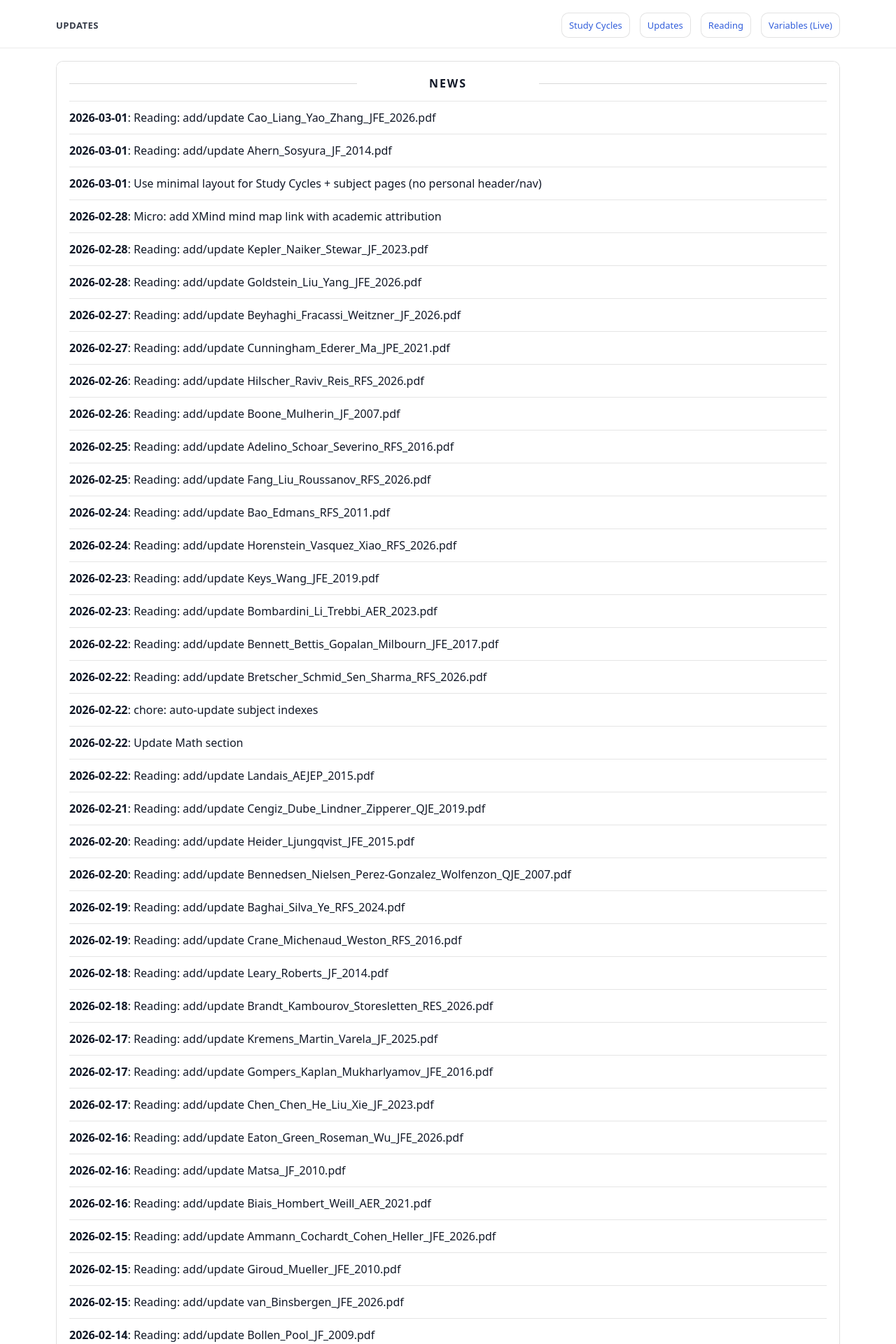
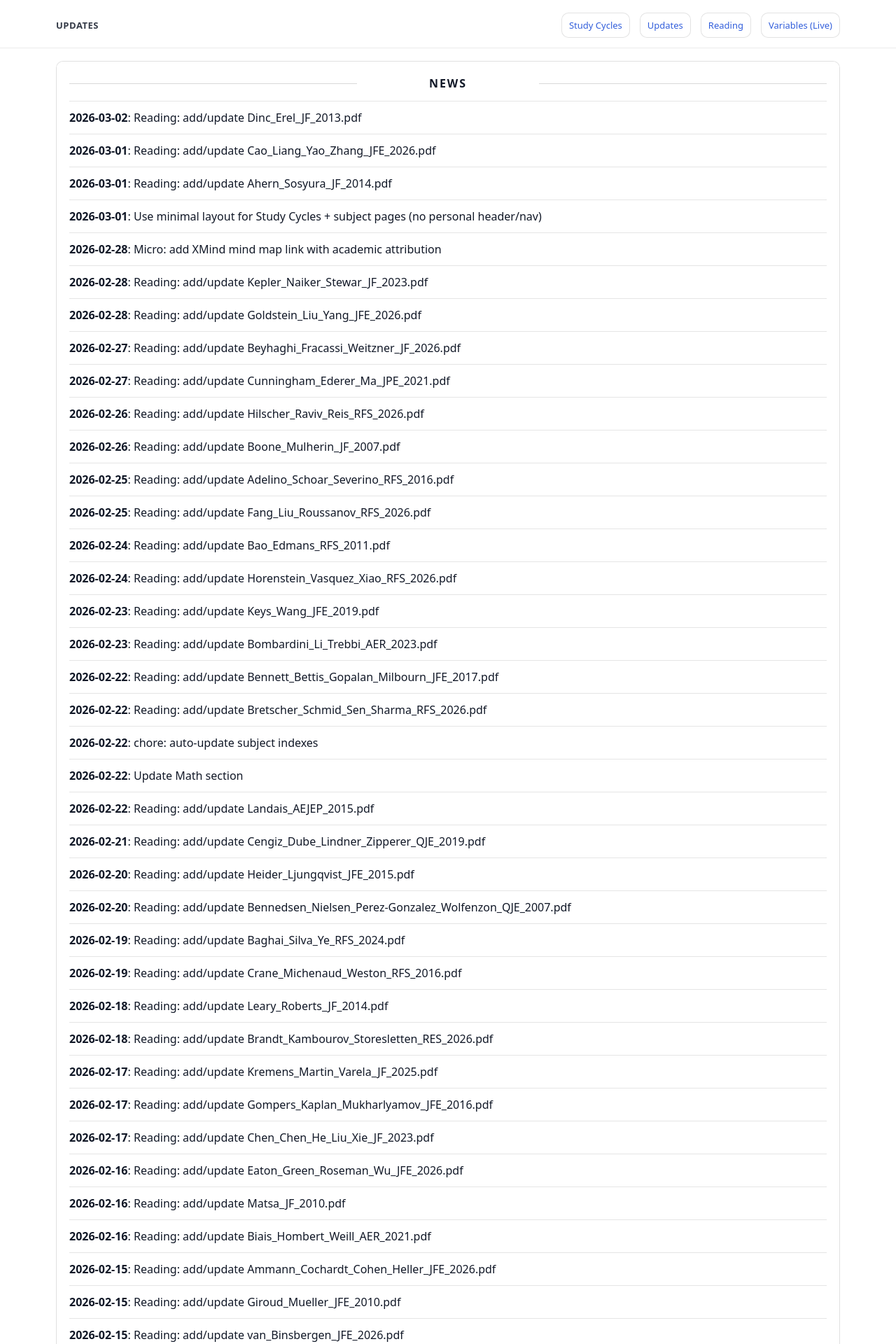
Before and after one commit to yaxinzn/study-archive, a Jekyll site: the page built from updates/index.md, in a window 1280 px wide. Shown: the top 1920 px of the page at 70% size. Built offline with Jekyll 4.4.1, drawn with Linux system fonts in a browser that asks for light colours; some of the changed text lies outside the part shown.

Commit message:
chore: update NEWS feed

```diff
--- a/_data/news.yml
+++ b/_data/news.yml
@@ -1,4 +1,7 @@
 # Auto-generated update history (sorted newest -> oldest). Do not edit manually.
+- ts: "1772452886"
+  date: "2026-03-02"
+  title: "Reading: add/update Dinc_Erel_JF_2013.pdf"
 - ts: "1772364439"
   date: "2026-03-01"
   title: "Reading: add/update Cao_Liang_Yao_Zhang_JFE_2026.pdf"
```
